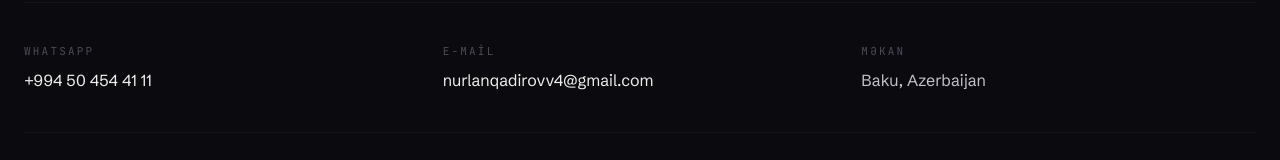
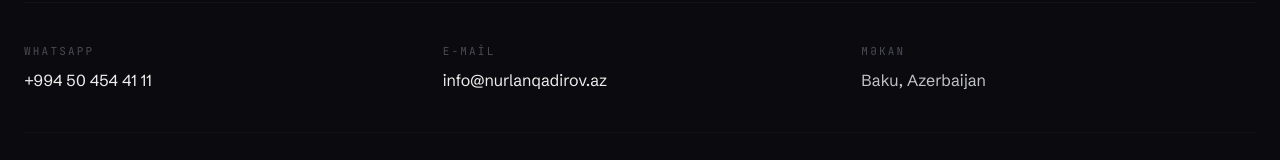
Before and after one commit to NurlanQadirov/portfolio, a Next.js app: page /az/faq in a window 1280 px wide. Shown: the part 2279-2439 px from the top of the page. Built offline with nearby package versions, Linux system fonts and the light colour scheme; no server answers.

Commit message:
Mail dəyişdirildi

```diff
--- a/src/data/site.ts
+++ b/src/data/site.ts
@@ -41,7 +41,7 @@ export const PHONE_E164 = "+994504544111";
 /** Human-readable form — this is the string that gets rendered as plain text. */
 export const PHONE_DISPLAY = "+994 50 454 41 11";
 export const WHATSAPP_URL = "https://wa.me/994504544111";
-export const EMAIL = "nurlanqadirovv4@gmail.com";
+export const EMAIL = "info@nurlanqadirov.az";
 
 export const person = {
   name: "Nurlan Qadirov",
```
Also changed, not shown: public/llms.txt.
